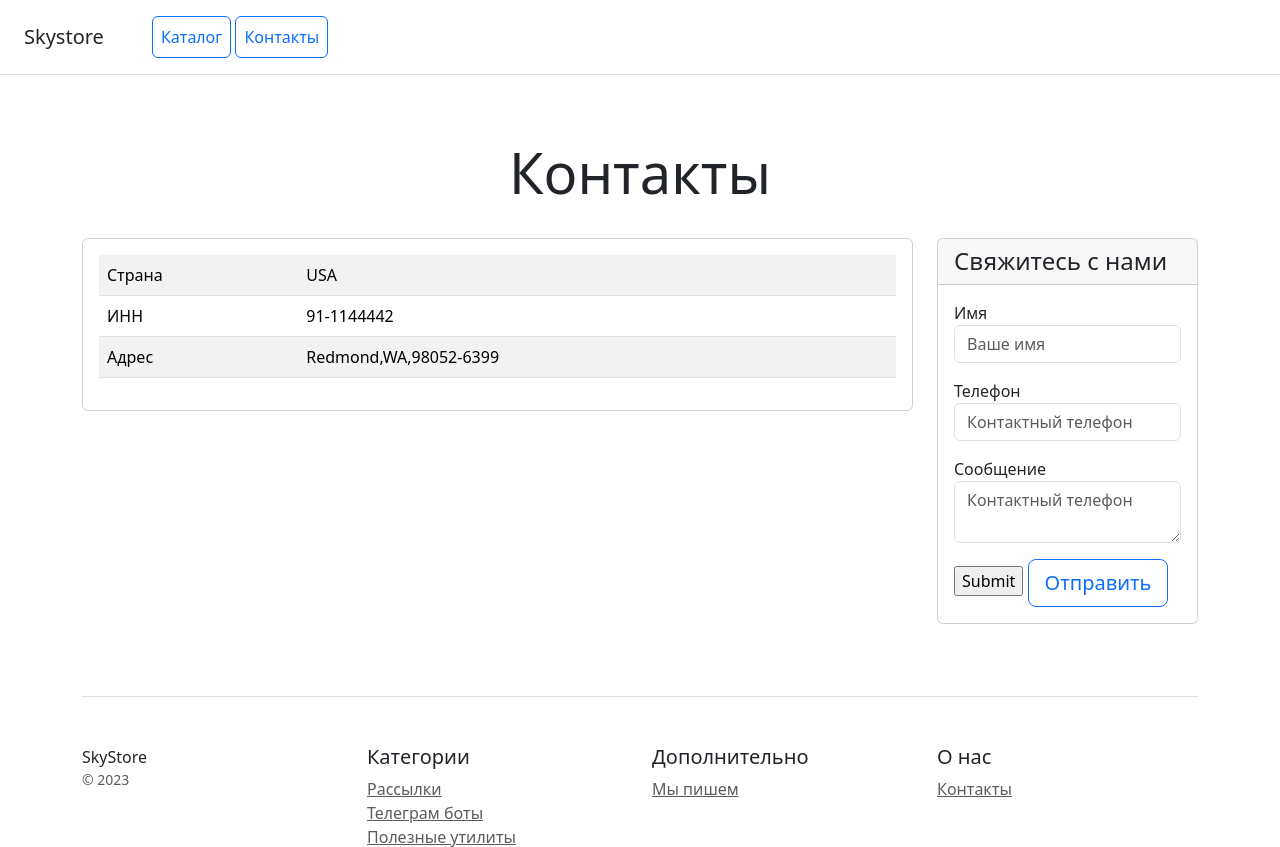
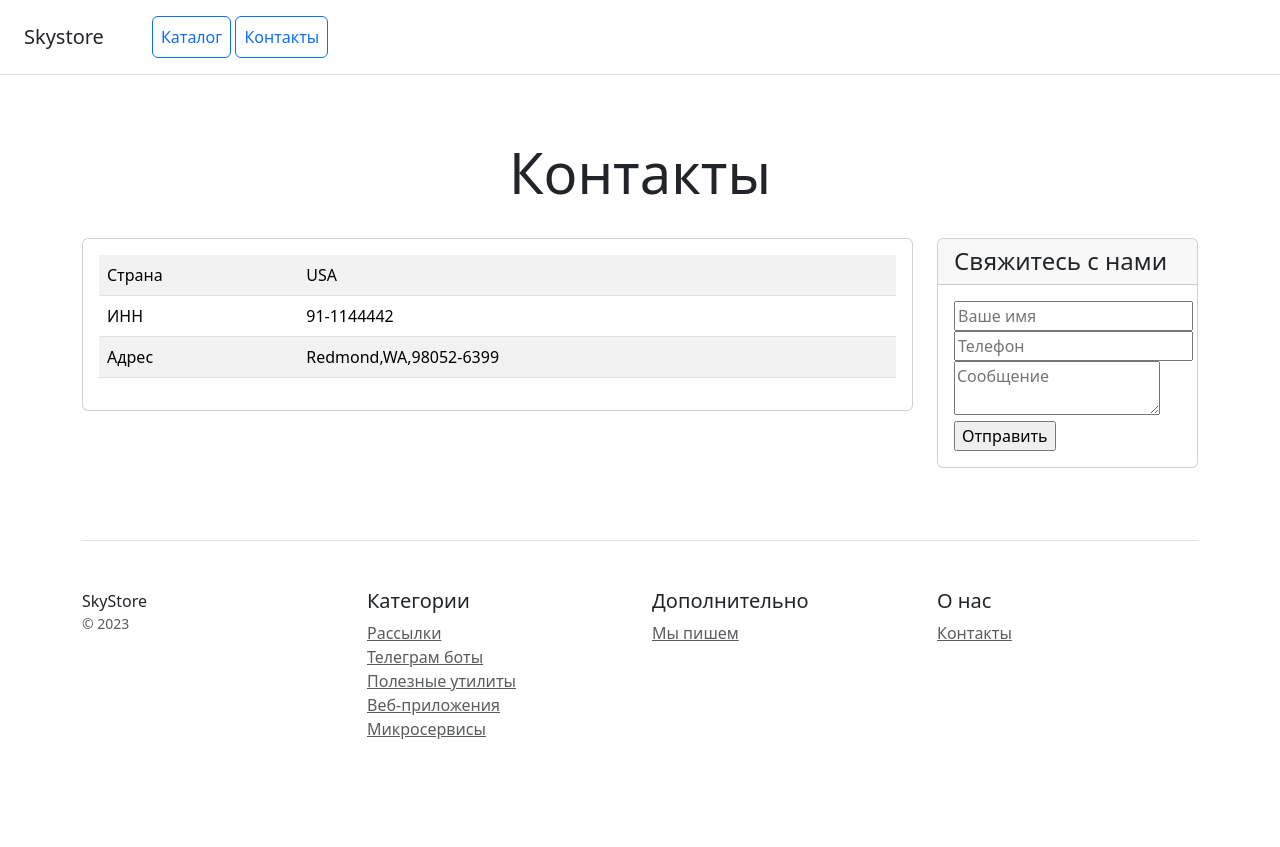
Before and after one commit to AlexBakushin/Product_Marketplace, a Django app: page /contacts/ in a window 1280 px wide. Shown: the top 847 px of the page. After the commit the page ends 739 px from the top, so only its background shows below. Run offline with Django 4.2, Linux system fonts and the light colour scheme; some libraries are stand-ins or nearby versions.

Commit message:
Solution of task 5

```diff
--- a/catalog/templates/catalog/contacts.html
+++ b/catalog/templates/catalog/contacts.html
@@ -49,21 +49,11 @@
                 <div class="card-body">
                     <form method="post" action="" class="form-floating">
                         {% csrf_token %}
-                        <div class="mb-3">
-                            <label for="name">Имя</label>
-                            <input type="text" name="name" class="form-control" id="name" placeholder="Ваше имя" required>
-                        </div>
-                        <div class="mb-3">
-                            <label for="phone">Телефон</label>
-                            <input type="text" name="phone" class="form-control" id="phone" placeholder="Контактный телефон" required>
-                        </div>
-                        <div class="mb-3">
-                            <label for="message">Сообщение</label>
-                            <textarea type="text" name="message" class="form-control" id="message" placeholder="Контактный телефон" required></textarea>
-                        </div>
+                        <input TYPE="text" placeholder="Ваше имя" name="name"><br>
+                        <input TYPE="text" placeholder="Телефон" name="phone"><br>
+                        <textarea  placeholder="Сообщение" name="message"></textarea><br>
+                        <input TYPE="submit" value="Отправить">
                     </form>
-                    <input type="submit">
-                    <button type="submit" class="btn btn-lg btn-block btn-outline-primary">Отправить</button>
                 </div>
             </div>
         </div>
--- a/catalog/views.py
+++ b/catalog/views.py
@@ -8,4 +8,9 @@ def home(request):
 
 
 def contacts(request):
+    if request.method == 'POST':
+        name = request.POST.get('name')
+        phone = request.POST.get('phone')
+        message = request.POST.get('message')
+        print(f'Имя: {name}\nТелефон: {phone}\nСообщение: {message}')
     return render(request, 'catalog/contacts.html')
```
Also changed, not shown: catalog/urls.py (line endings or trailing spaces).
